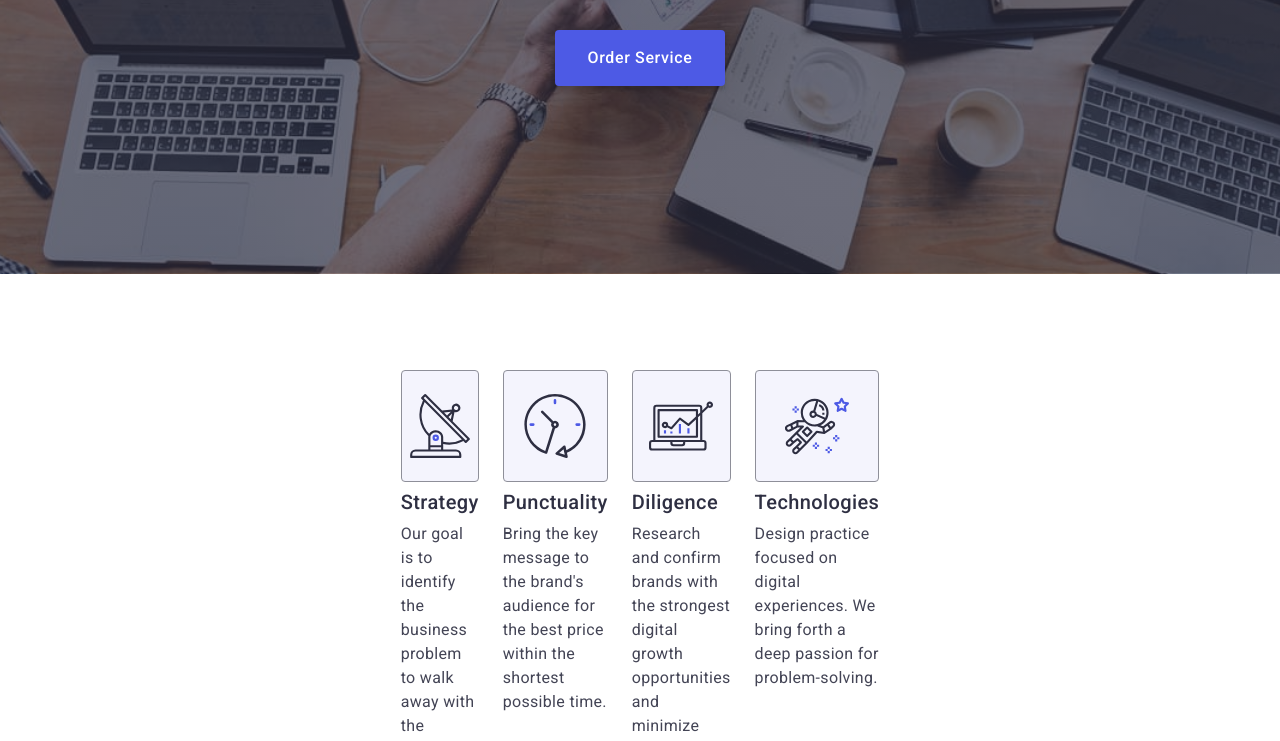
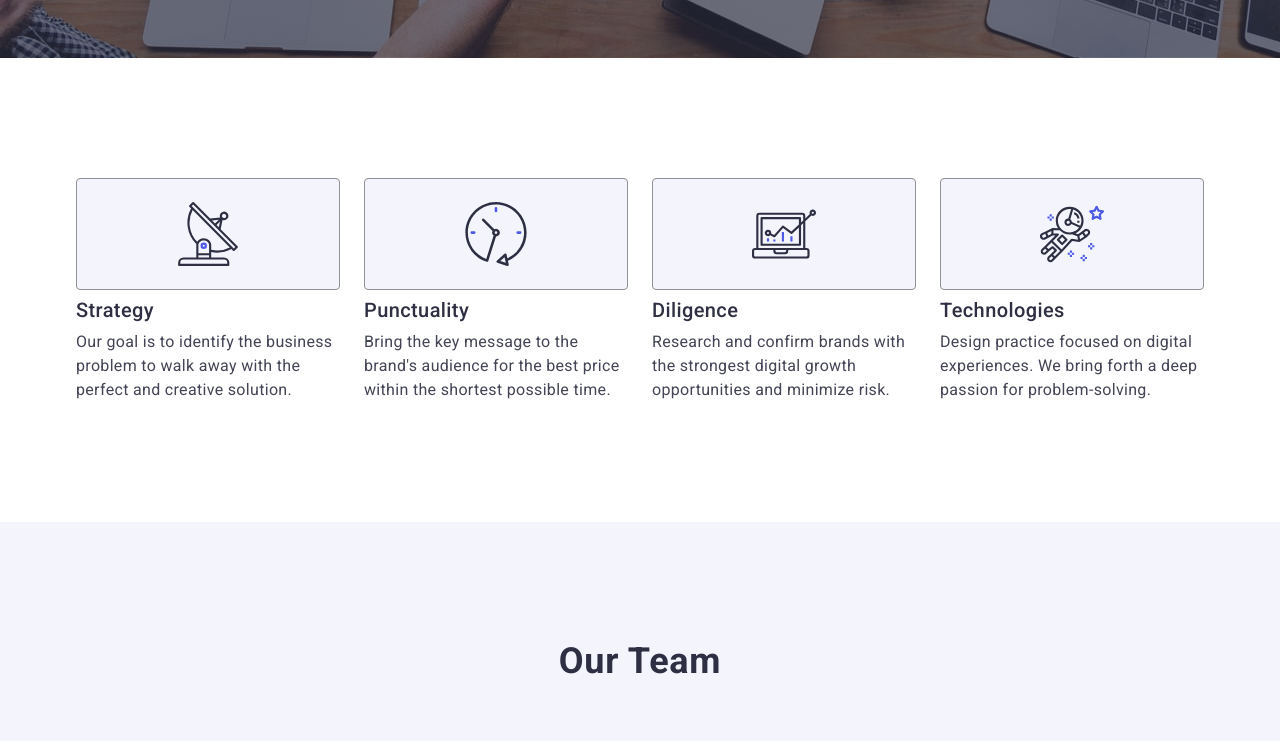
Before and after one commit to mintjam69/goit-markup-hw-06, a plain HTML site: page index.html in a window 1280 px wide. Shown: the part 615-1356 px from the top of the page. Drawn offline with nearby package versions, Linux system fonts and the light colour scheme.

Commit message:
add media section, container and other

```diff
--- a/css/styles.css
+++ b/css/styles.css
@@ -124,8 +124,27 @@ body {
   margin-bottom: 8px;
 }
 
+@media screen and (min-width: 768px) {
+  .container {
+    max-width: 768px;
+  }
+}
 
+@media screen and (min-width: 1158px) {
+  .container {
+    max-width: 1158px;
+    padding: 0 15px;
+  }
 
+  .section {
+    padding-top: 120px;
+    padding-bottom: 120px;
+  }
+
+  .paragraph {
+    font-weight: 400;
+  }
+}
 
 .button {
   display: block;
```
